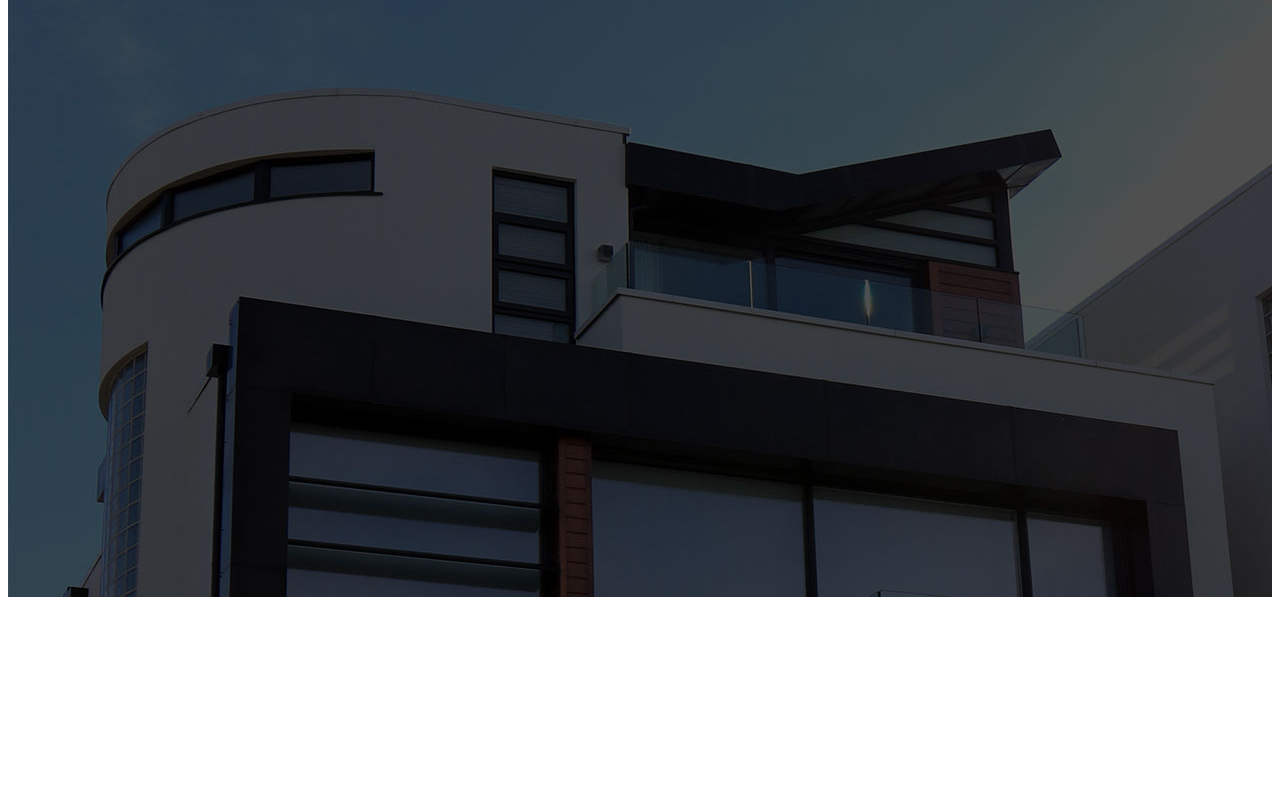
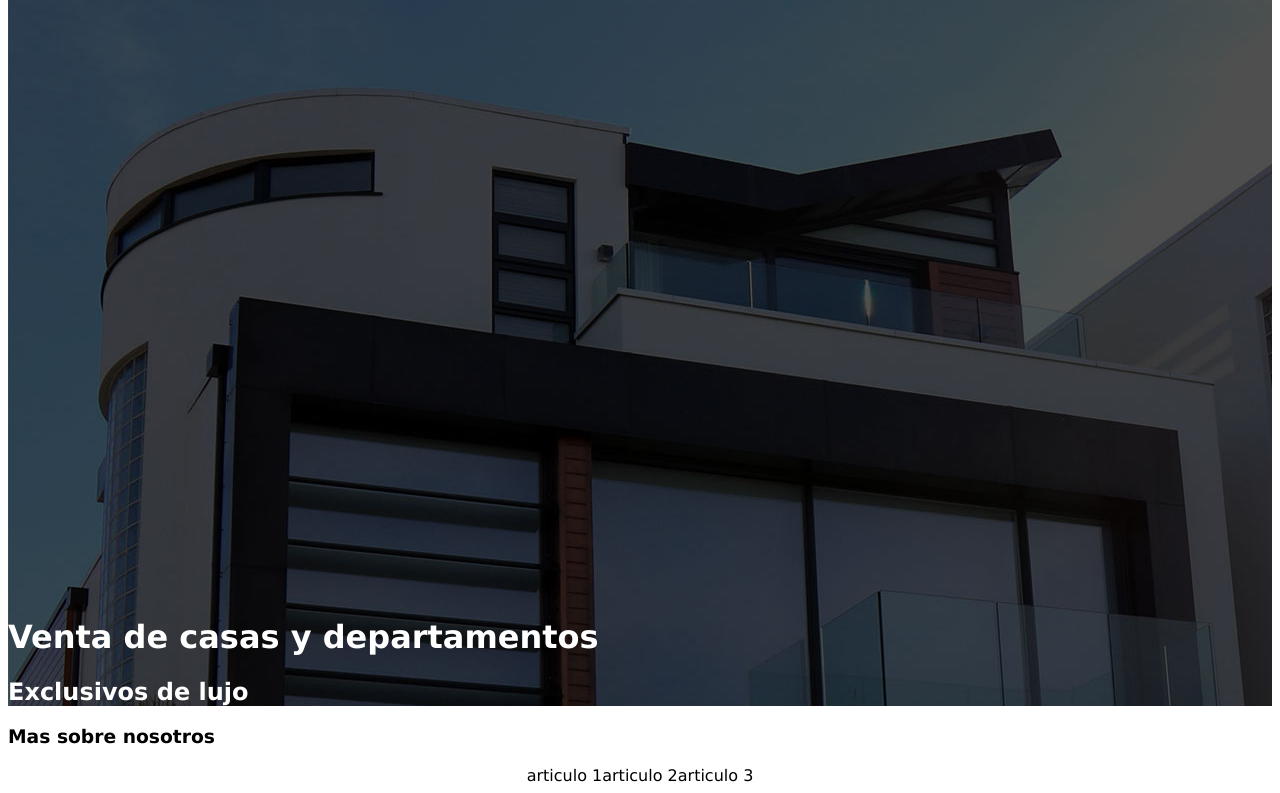
Before and after one commit to sebastianandrada/laboratorio3, a plain HTML site: page TP maquetado/index.html in a window 1280 px wide. Shown: the part 171-964 px from the top of the page. Before the commit the page ends 800 px from the top, so only its background shows below. Drawn offline with Linux system fonts and the light colour scheme.

Commit message:
section nosotres

```diff
--- a/TP maquetado/index.html
+++ b/TP maquetado/index.html
@@ -9,8 +9,8 @@
     <script src="app.js"></script>
   </head>
   <body>
-    <header class="header">
-      <div class="navbar">
+    <div class="main">
+      <header class="header">
         <div class="header__logo">
           <span>Bienes Raices</span>
         </div>
@@ -20,11 +20,27 @@
           <a class="navigation__item" href="#">Blog</a>
           <a class="navigation__item" href="#">Contacto</a>
         </nav>
+      </header>
+      <main>
+        <div class="subtitle">
+          <h1>Venta de casas y departamentos</h1>
+          <h2>Exclusivos de lujo</h2>
+        </div>
+      </main>
+    </div>
+    <section class="nosotros">
+      <h3>Mas sobre nosotros</h3>
+      <div class="cards">
+        <article>
+          articulo 1
+        </article>
+        <article>
+          articulo 2
+        </article>
+        <article>
+          articulo 3
+        </article>
       </div>
-      <div class="subtitle">
-        <h1>Venta de casas y departamentos</h1>
-        <h2>Exclusivos de lujo</h2>
-      </div>
-    </header>
+    </section>
   </body>
 </html>
--- a/TP maquetado/styles.css
+++ b/TP maquetado/styles.css
@@ -2,9 +2,12 @@
   font-family: 'Lucida Sans', 'Lucida Sans Regular', 'Lucida Grande', 'Lucida Sans Unicode', Geneva, Verdana, sans-serif;
 }
 
+.main {
+  background-image: url('./Tp maquetado/img/header.jpg');
+}
+
 .header {
   height: 95vh;
-  background-image: url('./Tp maquetado/img/header.jpg');
   display: flex;
   justify-content: space-around;
   color: whitesmoke;
@@ -29,5 +32,15 @@
 }
 
 .subtitle {
-  text-align: ;
+  color: white;
 }
+
+.nosotros {
+
+}
+
+.cards {
+  display: flex;
+  justify-content: center;
+  align-items: center;
+}
```
